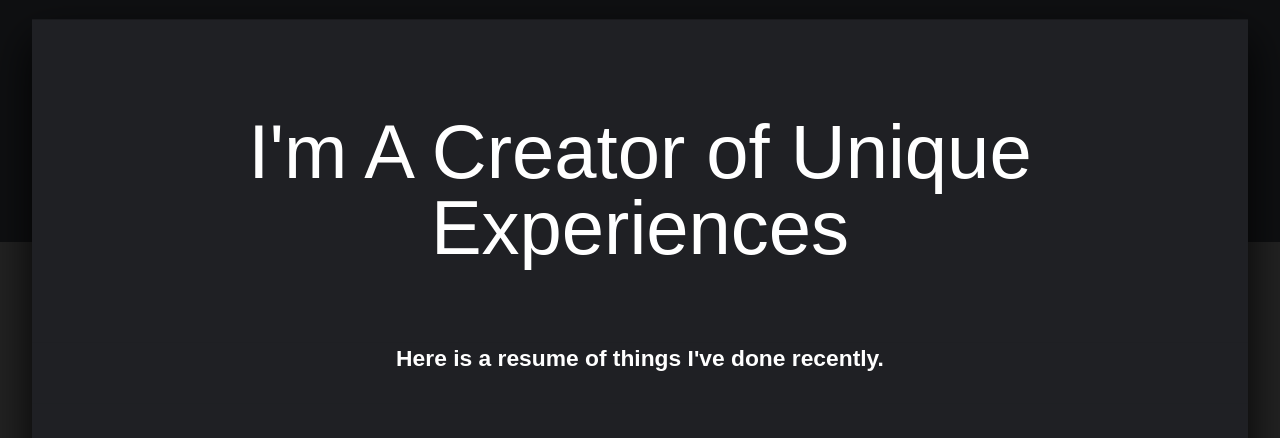
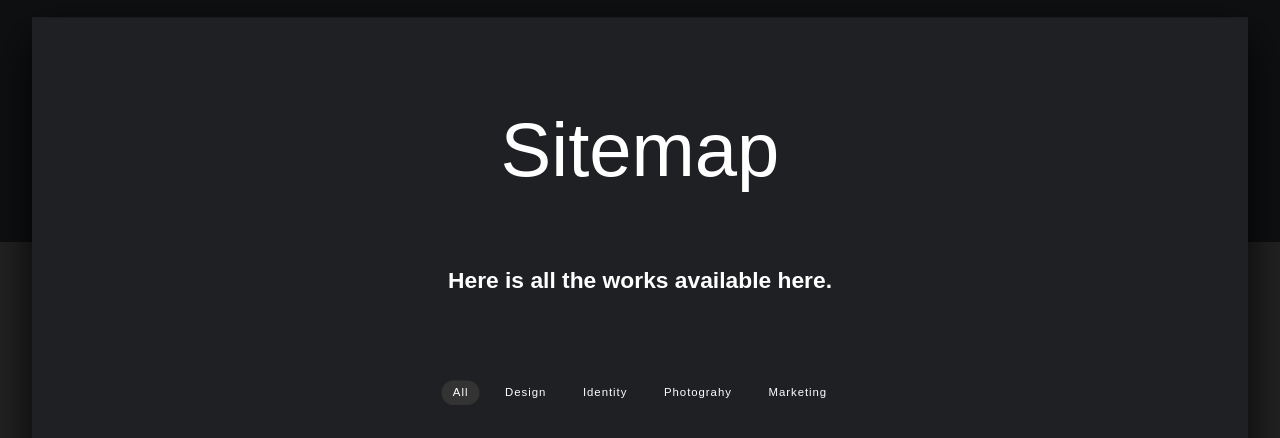
Before and after one commit to hafuun46/hafuun46.github.io, a plain HTML site: page index.html in a window 1280 px wide. Shown: the part 112-550 px from the top of the page. Drawn offline with nearby package versions, Linux system fonts and the light colour scheme; some packages are replaced by stand-ins of ours; files whose address does not match are found by name; a web font is replaced by a local one.

Commit message:
Update index.html

```diff
--- a/index.html
+++ b/index.html
@@ -387,7 +387,7 @@
 						<div class="column width-12">
 							<div class="title-container">
 								<div class="title-container-inner center">
-									<h1 class="title-xlarge font-alt-2 weight-light mb-0">I'm A Creator of Unique Experiences</h1>
+									<h1 class="title-xlarge font-alt-2 weight-light mb-0">Sitemap</h1>
 								</div>
 							</div>
 						</div>
@@ -400,7 +400,7 @@
 					<div class="row">
 						<div class="column width-12 center">
 							<div class="pu-10">
-								<p class="lead text-medium weight-bold mb-20 mb-mobile-0">Here is a resume of things I've done recently.</p>
+								<p class="lead text-medium weight-bold mb-20 mb-mobile-0">Here is all the works available here.</p>
 							</div>
 						</div>
 					</div>
```
